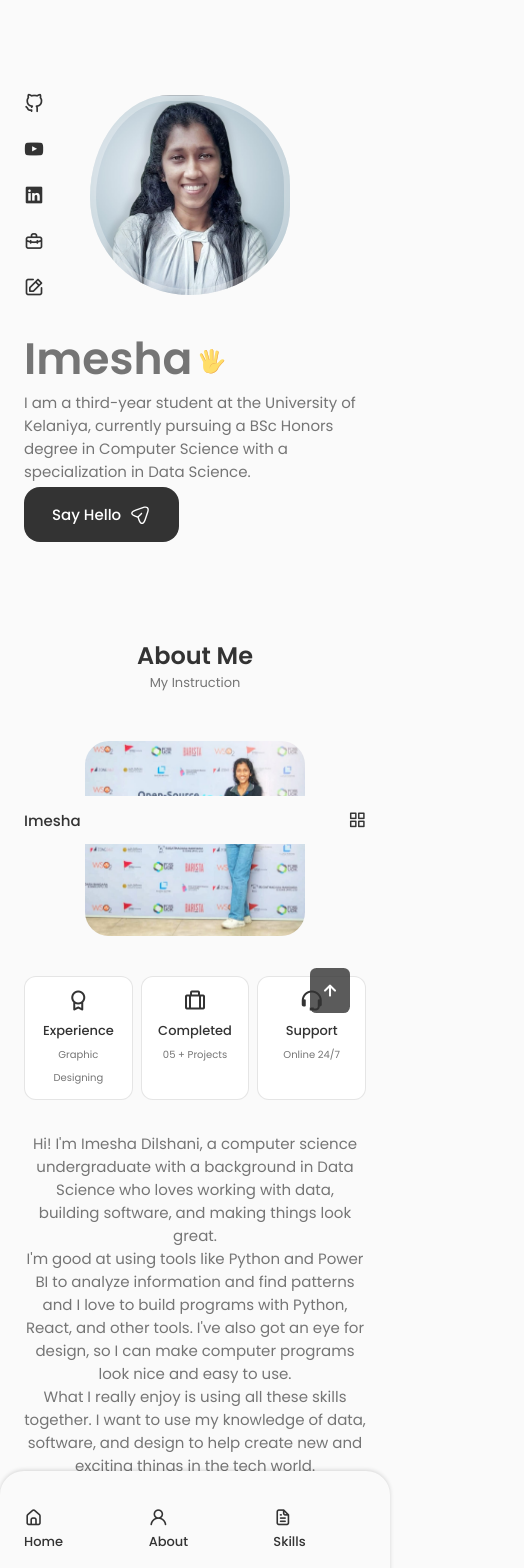
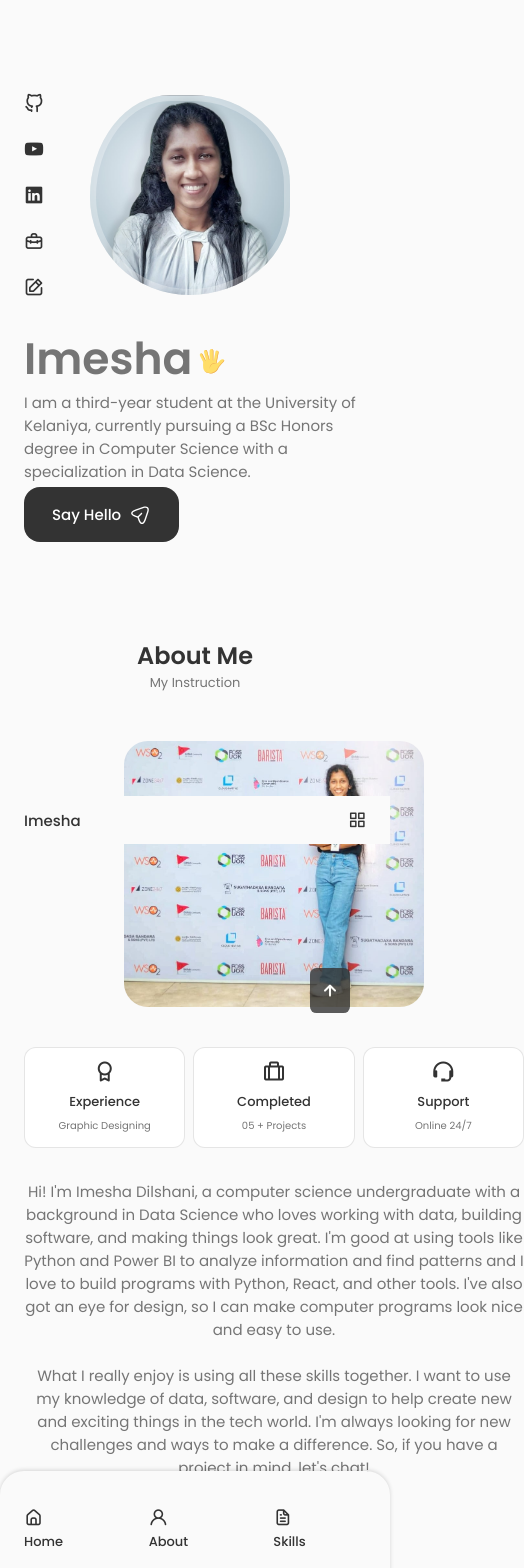
Before and after one commit to ImeshaDilshani/site-p, a React (Create React App) app: page / in a window 390 px wide. Shown: the top 1568 px of the page, 524 px wide, since content can reach past the window. Built offline with nearby package versions, Linux system fonts and the light colour scheme.

Commit message:
info updated

```diff
--- a/src/components/about/About.jsx
+++ b/src/components/about/About.jsx
@@ -25,11 +25,10 @@ const About = () => {
 
                                                 Hi! I'm Imesha Dilshani, a computer science undergraduate with a background in
                                                 Data Science who loves working with data, building software, and making things look great.
-                                                <br/>
                                                 I'm good at using tools like Python and Power BI to analyze information and find patterns and I love to build programs with Python, React, and other tools. I've also got an eye for design, so I can make computer programs look nice and easy to use.
                                                 <br/>
+                                                <br/>
                                                 What I really enjoy is using all these skills together. I want to use my knowledge of data, software, and design to help create new and exciting things in the tech world.
-                                                <br/>
                                                 I'm always looking for new challenges and ways to make a difference. So, if you have a project in mind, let's chat!
 
                                                 </p>
--- a/src/components/about/about.css
+++ b/src/components/about/about.css
@@ -4,7 +4,8 @@
     column-gap: 4rem;
 }
 .about__img{
-    width: 350px;
+    width: 500px;
+
     border-radius: 1.5rem;
     justify-self: center;
 }
@@ -35,6 +36,7 @@
 .about__description{
     padding: 0 4rem 0 0;
     margin-bottom: var(--mb-2);
+    width: 500px;
 }
 
 /*=============== BREAKPOINTS ===============*/
@@ -45,7 +47,8 @@
         row-gap: 2.5rem;
     }
     .about__img{
-        width: 220px;
+        width: 300px;
+
     }
     .about__box{
         padding: 0.75rem 0.5rem;
```
